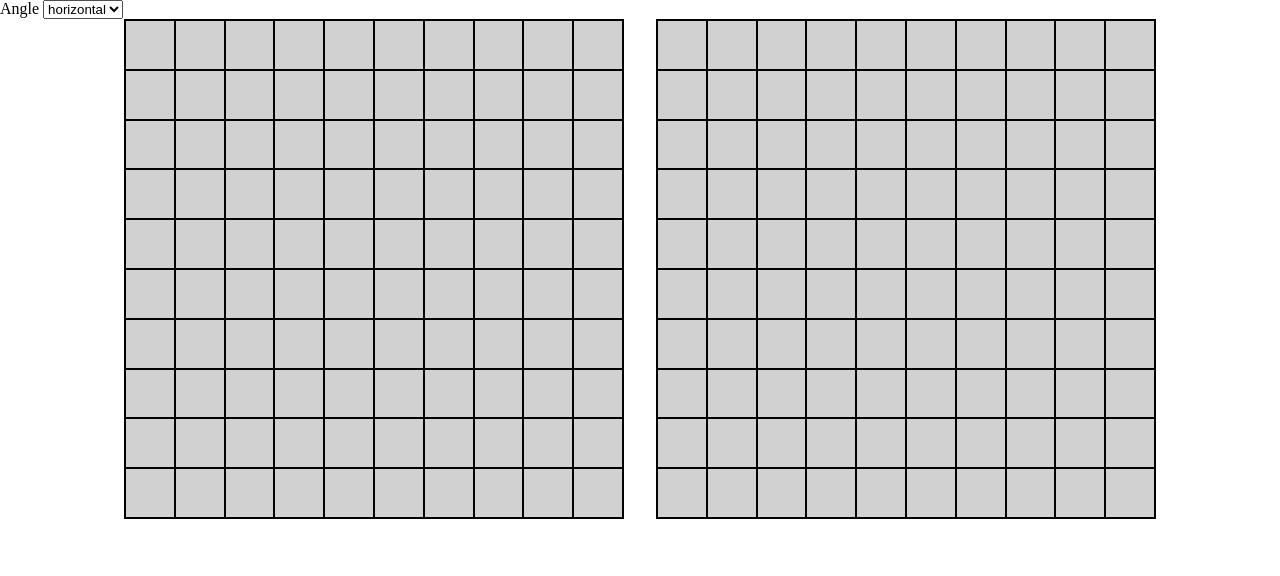
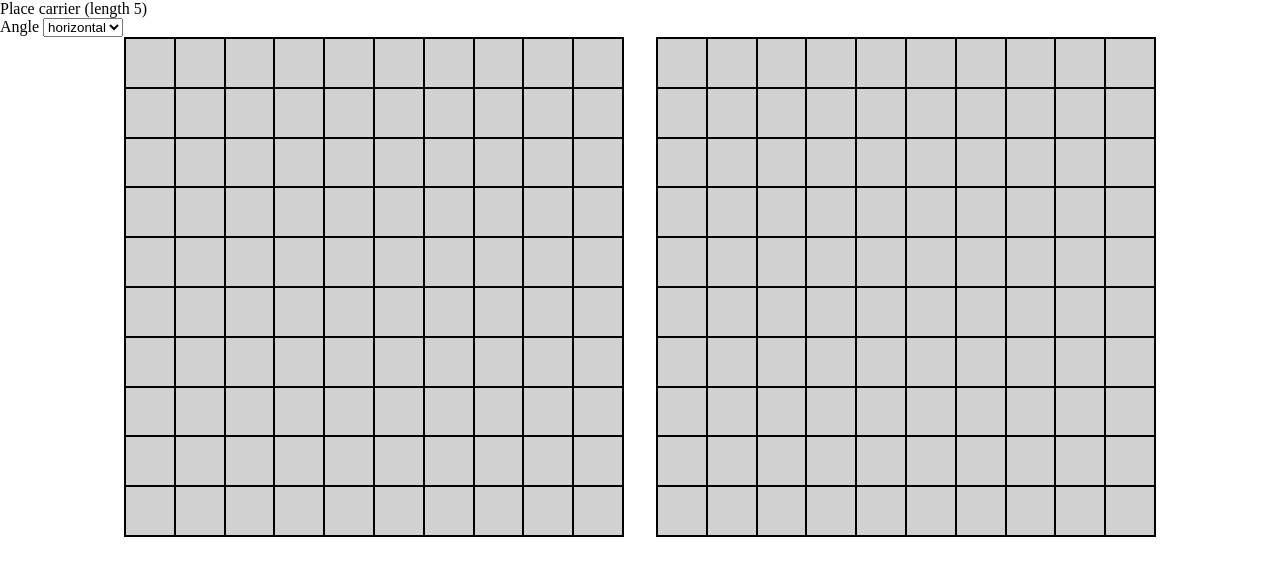
Before and after one commit to eyaldavidszt/battleship-game, a website built with webpack: page src/template.html in a window 1280 px wide. Built offline with nearby package versions, Linux system fonts and the light colour scheme.

Commit message:
Add placement instructions

```diff
--- a/src/screencontroller.js
+++ b/src/screencontroller.js
@@ -1,3 +1,4 @@
+/* eslint-disable no-continue */
 /* eslint-disable no-restricted-syntax */
 /* eslint-disable no-restricted-globals */
 /* eslint-disable radix */
@@ -13,8 +14,9 @@ export default function Screencontroller() {
     "Place submarine (length 3",
     "Place destroyer (length 2)",
   ];
-
   let DOMIndex = 0;
+  const DOMInstructor = document.querySelector(".instructions");
+  DOMInstructor.textContent = DOMInstructions[DOMIndex];
   const boardsContainer = document.querySelector(".boards-container");
   const DOMboard1 = document.createElement("div");
   const DOMboard2 = document.createElement("div");
@@ -81,8 +83,6 @@ export default function Screencontroller() {
       if (randAngle === "vertical") {
         cpuEnding[0] += DOMLengths[DOMIndex];
       }
-      console.log(cpuStarting[0], cpuStarting[1]);
-      console.log(cpuEnding[0], cpuEnding[1]);
       if (cpuEnding[0] > 9) continue;
       if (cpuEnding[1] > 9) continue;
 
@@ -93,7 +93,6 @@ export default function Screencontroller() {
         // check every square in the path to see if bad. if bad, continue keyword
         const height = cpuStarting[1];
         for (let i = cpuStarting[0]; i <= cpuEnding[0]; i += 1) {
-          console.log(cpuEnding[0]);
           if (game.getCPU().getBoard().board[i][height].shipCell !== null) {
             // eslint-disable-next-line no-continue
             count += 1;
@@ -118,6 +117,7 @@ export default function Screencontroller() {
       game.playPlaceRound(cpuStarting, cpuEnding);
     }
     DOMIndex += 1;
+    DOMInstructor.textContent = DOMInstructions[DOMIndex] || "";
     if (DOMIndex === 5) {
       //
       DOMBoards.forEach((board, index) => {
--- a/src/template.html
+++ b/src/template.html
@@ -6,7 +6,9 @@
     <title>Battleship!</title>
   </head>
   <body>
+    <div class="instructions"></div>
     <label for="placement-angle">Angle</label>
+
     <select name="placement-angle" id="placement-angle">
       <option value="horizontal">horizontal</option>
       <option value="vertical">vertical</option>
```
Also changed, not shown: dist/bundle.js, dist/index.html.
